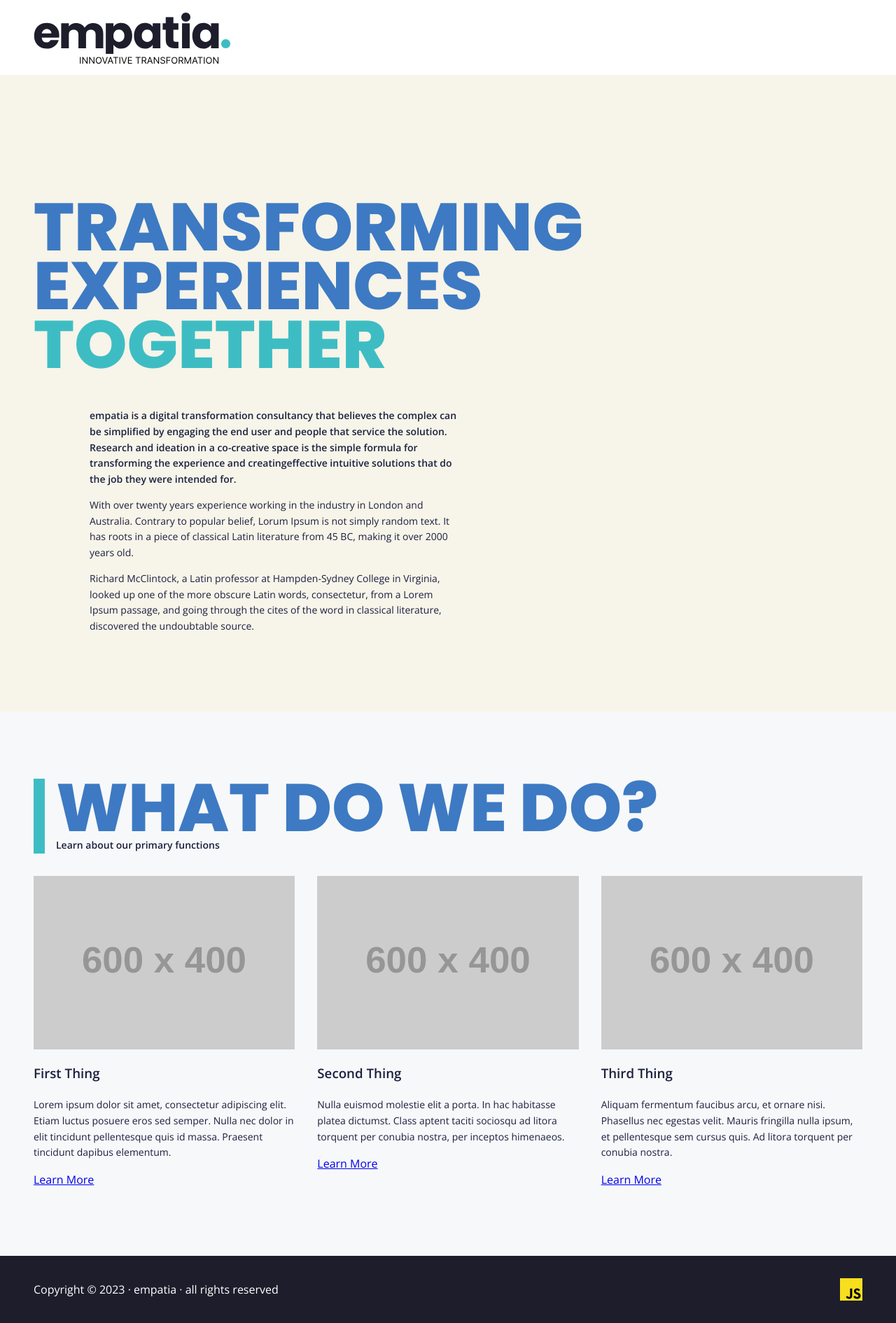
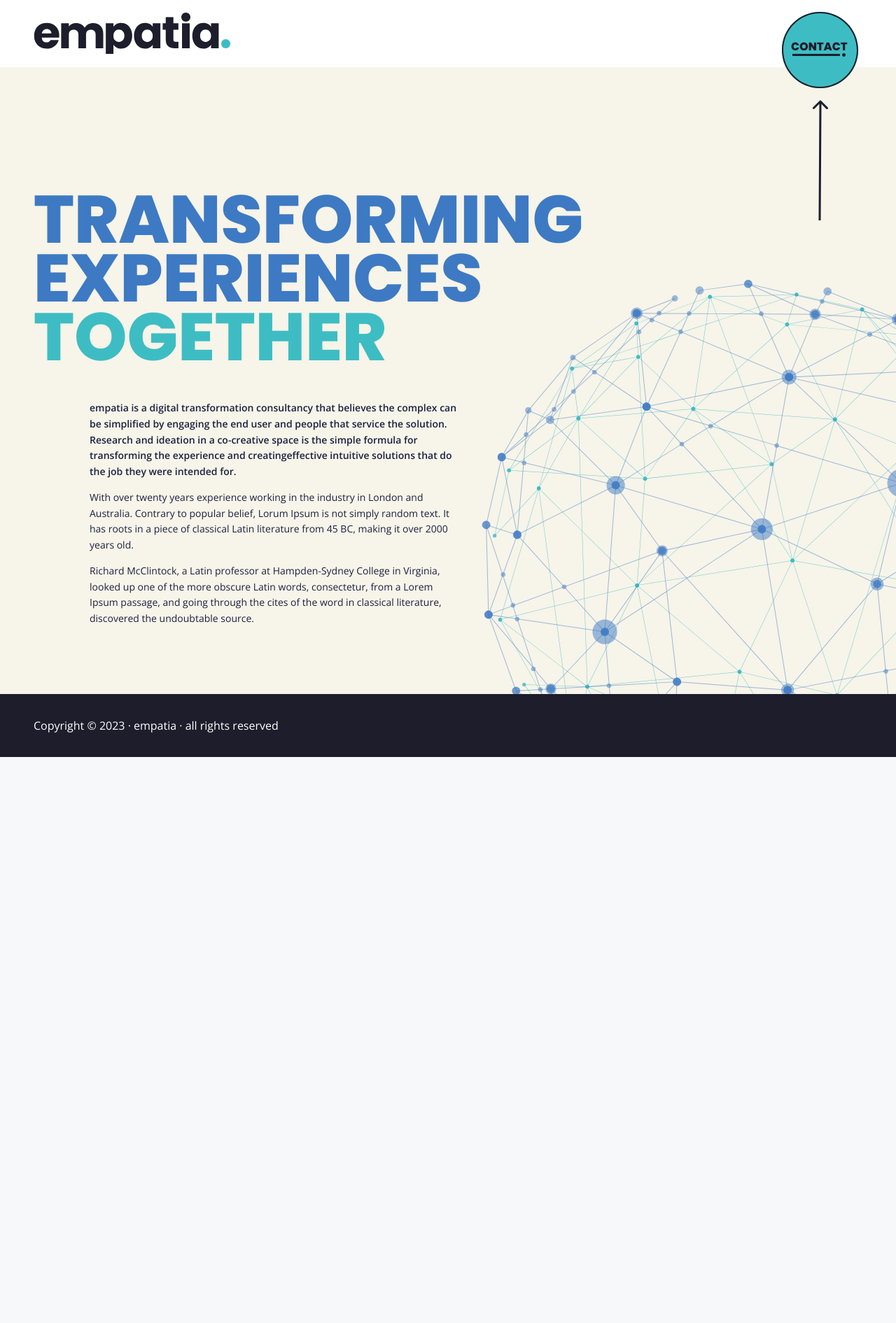
Before and after one commit to dugbus/empatia, a website built with Vite: page index.html in a window 1280 px wide. Shown: the whole page at 70% size. After the commit the page ends 1082 px from the top, so only its background shows below. Built offline with nearby package versions, Linux system fonts and the light colour scheme; placeholder pictures from the web are drawn by us; files whose address does not match are found by name.

Commit message:
reorganised images and optimised styles

```diff
--- a/index.html
+++ b/index.html
@@ -9,14 +9,19 @@
   <link rel="preconnect" href="https://fonts.gstatic.com" crossorigin>
   <link href="https://fonts.googleapis.com/css2?family=Open+Sans:wght@400;600&family=Poppins:wght@800&display=swap"
     rel="stylesheet">
-  <link rel="icon" type="image/svg+xml" href="/logo.svg">
+  <link rel="icon" type="image/png" href="/favicon-32x32.png">
   <script type="module" src="/main.js"></script>
 </head>
 
 <body>
 
   <nav class="container site-navigation">
-    <img src="empatia.svg" width="282" height="75" alt="Empatia logo">
+    <img src="/empatia-logo.svg" width="282" height="75" alt="Empatia logo">
+    <div class="contact-toggle-group">
+      <button class="contact-toggle" type="button"><img src="/contact-button.svg" width="109" height="109"
+          alt="contact"></button>
+      <img src="/arrow.svg" width="23" height="237" alt="arrow">
+    </div>
   </nav>
 
   <main id="main">
@@ -35,52 +40,12 @@
         literature, discovered the undoubtable source.</p>
     </section>
 
-    <section class="container bg-grey">
-      <hgroup class="section-header">
-        <h1>What Do We Do?</h1>
-        <p>Learn about our primary functions</p>
-      </hgroup>
-      <div class="grid">
-        <div>
-          <img src="https://placehold.co/600x400" width="600" height="400" alt="placholder">
-          <h3>First Thing</h3>
-          <p>
-            Lorem ipsum dolor sit amet, consectetur adipiscing elit. Etiam
-            luctus posuere eros sed semper. Nulla nec dolor in elit tincidunt
-            pellentesque quis id massa. Praesent tincidunt dapibus elementum.
-          </p>
-          <a href="/film-festival/" class="btn">Learn More</a>
-        </div>
-        <div>
-          <img src="https://placehold.co/600x400" width="600" height="400" alt="placholder">
-          <h3>Second Thing</h3>
-          <p>
-            Nulla euismod molestie elit a porta. In hac habitasse platea
-            dictumst. Class aptent taciti sociosqu ad litora torquent per
-            conubia nostra, per inceptos himenaeos.
-          </p>
-          <a href="/outreach/" class="btn">Learn More</a>
-        </div>
-        <div>
-          <img src="https://placehold.co/600x400" width="600" height="400" alt="placholder">
-          <h3>Third Thing</h3>
-          <p>
-            Aliquam fermentum faucibus arcu, et ornare nisi. Phasellus nec
-            egestas velit. Mauris fringilla nulla ipsum, et pellentesque sem
-            cursus quis. Ad litora torquent per conubia nostra.
-          </p>
-          <a href="/education/" class="btn">Learn More</a>
-        </div>
-      </div>
-    </section>
-
   </main>
 
   <footer class="container site-footer">
     <div>
       Copyright © <span id="copyright-year"></span> · empatia · all rights reserved
     </div>
-    <img src="logo.svg" width="32" height="32" alt="logo">
   </footer>
 </body>
 
--- a/main.js
+++ b/main.js
@@ -1,3 +1,10 @@
 import './styles.css';
+import './empatia-logo.svg';
+import './connect.svg';
+import './contact-button.svg';
+import './favicon-32x32.png';
+import './arrow.svg';
 
 document.getElementById("copyright-year").innerHTML = new Date().getFullYear().toString();
+
+const contactToggle = document.querySelector(".contact-toggle");
--- a/styles.css
+++ b/styles.css
@@ -11,13 +11,10 @@
   --container-padding: 6rem;
 
   --color-ink: #1b203e;
-  --color-paper: #f0f2f5;
-
-  --color-primary: #fcb712;
-  --color-dark-blue: #092e48;
-  --color-light-grey: #f7f8f9;
-  --color-grey: #dbdcd7;
+  --color-paper: #F7F8F9;
+  --color-cornstarch: #f7f4e9;
   --color-white: #fff;
+  --color-charcoal: #1d1d2c;
 
   --transition-time: 220ms;
 
@@ -32,11 +29,11 @@ html {
 
 body {
   color: var(--color-ink);
+  background-color: var(--color-paper);
   font-family: var(--font-body);
   margin: 0;
   min-height: 100%;
   line-height: 1.625;
-  background: #f7f4e9;
 }
 
 img {
@@ -63,8 +60,44 @@ p {
   font-size: 0.875rem;
 }
 
+p:last-child {
+  margin-bottom: 0;
+}
+
+.container {
+  padding: var(--container-padding) max(var(--container-edge), calc(50% - var(--container-width)/2));
+}
+
+.site-navigation {
+  --container-padding: 1rem;
+  background-color: var(--color-white);
+  color: var(--color-white);
+  position: relative;
+}
+
+.contact-toggle-group {
+  position: absolute;
+  right: var(--container-edge);
+  top: var(--container-padding);
+  display: flex;
+  flex-direction: column;
+  align-items: center;
+}
+
+.contact-toggle {
+  background-color: transparent;
+  border: none;
+  cursor: pointer;
+  margin-bottom: 1rem;
+  transition: margin-bottom var(--transition-time);
+}
+
+.contact-toggle:hover {
+  margin-bottom: 0.25rem;
+}
+
 .intro {
-  background: url(connect.svg) no-repeat right bottom;
+  background: url(/connect.svg) var(--color-cornstarch) no-repeat right bottom;
 }
 
 .intro p {
@@ -72,68 +105,13 @@ p {
   margin-left: 5rem;
 }
 
-.container {
-  padding: var(--container-padding) max(var(--container-edge), calc(50% - var(--container-width)/2));
-}
-
-.bg-grey {
-  background-color: var(--color-light-grey);
-}
-
-.site-navigation {
-  --container-padding: 1rem;
-  background-color: var(--color-white);
-  color: var(--color-white);
-}
-
 .site-footer {
   --container-padding: 2rem;
   position: sticky;
   top: 100%;
-  background-color: #1d1d2c;
+  background-color: var(--color-charcoal);
   color: var(--color-white);
   display: flex;
   align-items: center;
   justify-content: space-between;
 }
-
-.page-header {
-  --container-padding: 0;
-}
-
-.text-content {
-  --container-width: var(--width-m)
-}
-
-.section-header {
-  padding-left: 1rem;
-  border-left: 1rem solid #3dbdc3;
-  margin-bottom: 2rem;
-}
-
-.section-header h1 {
-  margin: 0;
-}
-
-.section-header p {
-  margin: 0;
-  font-weight: bold;
-}
-
-.grid {
-  grid-column-gap: var(--grid-gap-x);
-  grid-row-gap: var(--grid-gap-y);
-  display: grid;
-  grid-template-columns: 1fr;
-  margin: 0;
-}
-
-@media (min-width: 992px) {
-  .grid {
-    grid-template-columns: repeat(auto-fit, minmax(0%, 1fr));
-  }
-}
-
-.grid>* {
-  min-width: 0;
-}
```
Also changed, not shown: arrow.svg (renamed from public/arrow.svg), connect.svg (renamed from public/connect.svg), contact-button.svg (renamed from public/contact-button.svg), empatia-logo.svg (added), favicon-32x32.png (added), public/empatia.svg (deleted), public/logo.svg (deleted).
